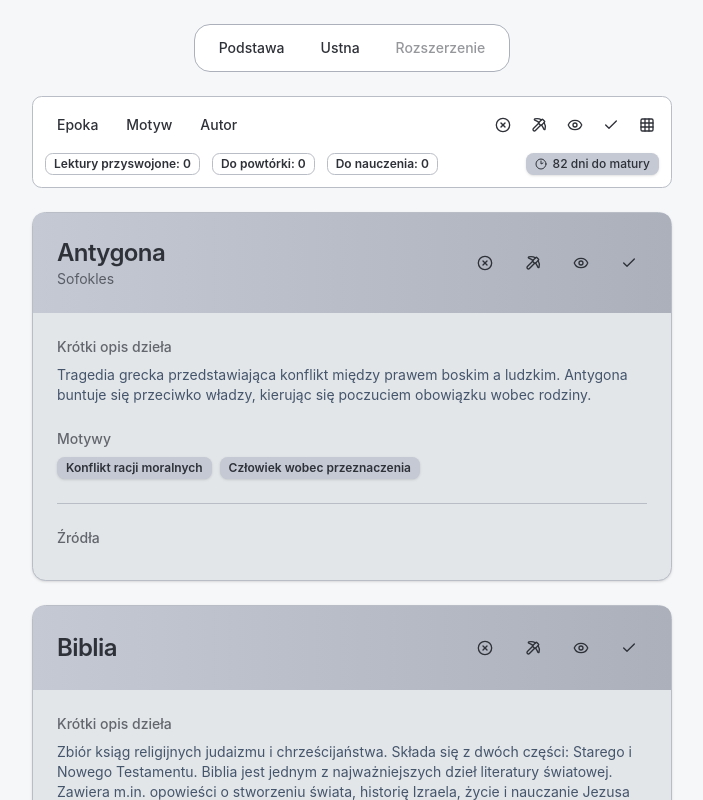
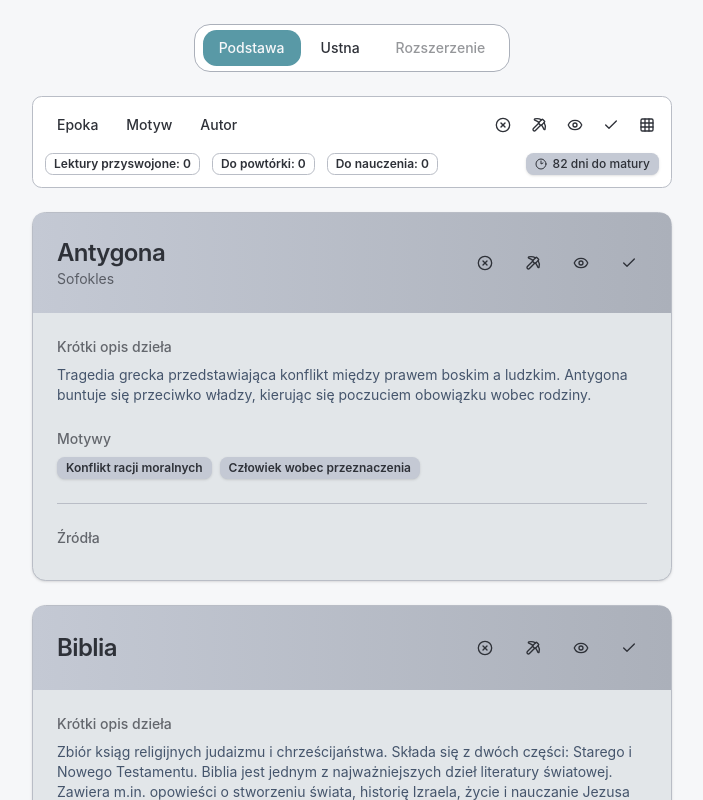
Before and after one commit to pawelz00/matura-check, a React (Vite) app: page / in a window 1280 px wide. Shown: the top 800 px of the page, without its empty margins (288-991 px from the left). Built offline with nearby package versions, Linux system fonts and the light colour scheme.

Commit message:
feat: active nav

```diff
--- a/src/components/navbar.tsx
+++ b/src/components/navbar.tsx
@@ -1,7 +1,10 @@
 import { Button } from "@/components/ui/button.tsx";
-import { Link } from "@tanstack/react-router";
+import { Link, useLocation } from "@tanstack/react-router";
+import { cn } from "@/lib/utils.ts";
 
 export default function Navbar() {
+  const location = useLocation();
+
   return (
     <div
       className={
@@ -14,8 +17,15 @@ export default function Navbar() {
             "flex justify-between items-center bg-white px-2 h-12 rounded-2xl gap-x-1 border border-muted"
           }
         >
-          <ButtonNav href={"/"}>Podstawa</ButtonNav>
-          <ButtonNav href={"/questions"}>Ustna</ButtonNav>
+          <ButtonNav href={"/"} active={location.pathname === "/"}>
+            Podstawa
+          </ButtonNav>
+          <ButtonNav
+            href={"/questions"}
+            active={location.pathname === "/questions"}
+          >
+            Ustna
+          </ButtonNav>
           <ButtonNav href={"/"} disabled>
             Rozszerzenie
           </ButtonNav>
@@ -29,16 +39,21 @@ function ButtonNav({
   children,
   href,
   disabled = false,
+  active = false,
 }: {
   children: string;
   href: string;
   disabled?: boolean;
+  active?: boolean;
 }) {
   return (
     <Link to={href}>
       <Button
         disabled={disabled}
-        className={"hover:cursor-pointer rounded-xl"}
+        className={cn(
+          "hover:cursor-pointer rounded-xl",
+          active && "bg-accent text-accent-foreground",
+        )}
         variant={"ghost"}
       >
         {children}
--- a/src/routes/__root.tsx
+++ b/src/routes/__root.tsx
@@ -1,5 +1,4 @@
 import { createRootRoute, Outlet } from "@tanstack/react-router";
-import { TanStackRouterDevtools } from "@tanstack/router-devtools";
 import Navbar from "@/components/navbar.tsx";
 
 export const Route = createRootRoute({
@@ -7,7 +6,7 @@ export const Route = createRootRoute({
     <>
       <Navbar />
       <Outlet />
-      <TanStackRouterDevtools />
+      {/*<TanStackRouterDevtools />*/}
     </>
   ),
 });
```
